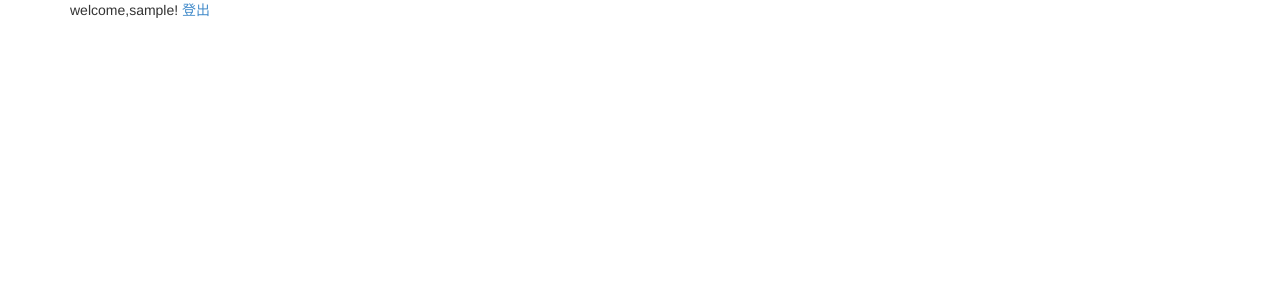
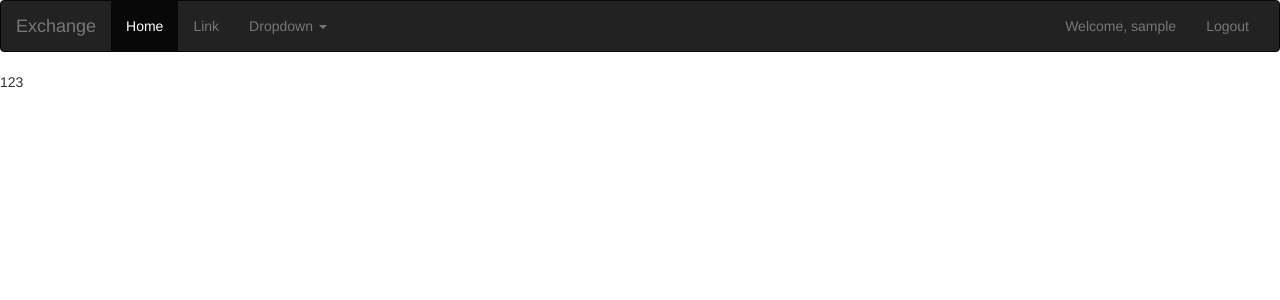
Before and after one commit to lot2/myexchange, a Flask app: page / in a window 1280 px wide. Before the commit the part shown is almost empty. Shown: the top 300 px of the page. Run offline with Flask 2, Linux system fonts and the light colour scheme; the visitor is signed in with stand-in values (Sample User, id 1); some libraries are stand-ins or nearby versions.

Commit message:
20141112 header.html

```diff
--- /dev/null
+++ b/apps/templates/header.html
@@ -0,0 +1,58 @@
+<!DOCTYPE html>
+<html>
+<head>
+    <title>Exchange</title>
+    <meta charset="UTF-8">
+    <!-- 新 Bootstrap 核心 CSS 文件 -->
+    <link rel='stylesheet' href='{{ url_for('static',filename='CSS/bootstrap.min.css') }}'>
+    <!-- jQuery文件。务必在bootstrap.min.js 之前引入 -->
+    <script src='{{ url_for('static',filename='JS/jquery.min.js') }}'></script>
+    <!-- 最新的 Bootstrap 核心 JavaScript 文件 -->
+    <script src='{{ url_for('static',filename='JS/bootstrap.min.js') }}'></script>
+</head>
+<style>
+    #container{
+        //margin-top: 4%;
+    }
+</style>
+<body>
+  <div class="navbar navbar-inverse" role="navigation">
+  <div class="container-fluid">
+    <!-- Brand and toggle get grouped for better mobile display -->
+    <div class="navbar-header">
+      <button type="button" class="navbar-toggle collapsed" data-toggle="collapse" data-target="#bs-example-navbar-collapse-1">
+        <span class="sr-only">Toggle navigation</span>
+        <span class="icon-bar"></span>
+        <span class="icon-bar"></span>
+        <span class="icon-bar"></span>
+      </button>
+      <a class="navbar-brand" href="#">Exchange</a>
+    </div>
+    <!-- Collect the nav links, forms, and other content for toggling -->
+    <div class="collapse navbar-collapse" id="bs-example-navbar-collapse-1">
+      <ul class="nav navbar-nav">
+        <li class="active"><a href="#">Home</a></li>
+        <li><a href="#">Link</a></li>
+        <li class="dropdown">
+          <a href="#" class="dropdown-toggle" data-toggle="dropdown">Dropdown <span class="caret"></span></a>
+          <ul class="dropdown-menu" role="menu">
+            <li><a href="#">Action</a></li>
+            <li><a href="#">Another action</a></li>
+            <li><a href="#">Something else here</a></li>
+            <li class="divider"></li>
+            <li><a href="#">Separated link</a></li>
+            <li class="divider"></li>
+            <li><a href="#">One more separated link</a></li>
+          </ul>
+        </li>
+      </ul>
+      <ul class="nav navbar-nav navbar-right">
+        <li><a>Welcome, {{ session['username'] }}</a></li>
+        <li><a href="/logout">Logout</a></li>
+      </ul>
+    </div><!-- /.navbar-collapse -->
+  </div><!-- /.container-fluid -->
+</div>
+{% block content %}{% endblock %}
+</body>
+</html>
--- a/apps/templates/index.html
+++ b/apps/templates/index.html
@@ -1,18 +1,6 @@
-<!DOCTYPE html>
-<html>
-<head>
-    <title>主页</title>
-    <meta charset="UTF-8">
-    <!-- 新 Bootstrap 核心 CSS 文件 -->
-    <link rel='stylesheet' href='{{ url_for('static',filename='CSS/bootstrap.min.css') }}'>
-    <!-- jQuery文件。务必在bootstrap.min.js 之前引入 -->
-    <script src='{{ url_for('static',filename='JS/jquery.min.js') }}'></script>
-    <!-- 最新的 Bootstrap 核心 JavaScript 文件 -->
-    <script src='{{ url_for('static',filename='JS/bootstrap.min.js') }}'></script>
-</head>
-<body>
-<div class='container'>
-    welcome,{{ session['username'] }}!  <a href="/logout">登出</a>
+{% extends 'header.html' %}
+{% block content %}
+<div id='container'>
+123
 </div>
-</body>
-</html>
+{% endblock %}
```
